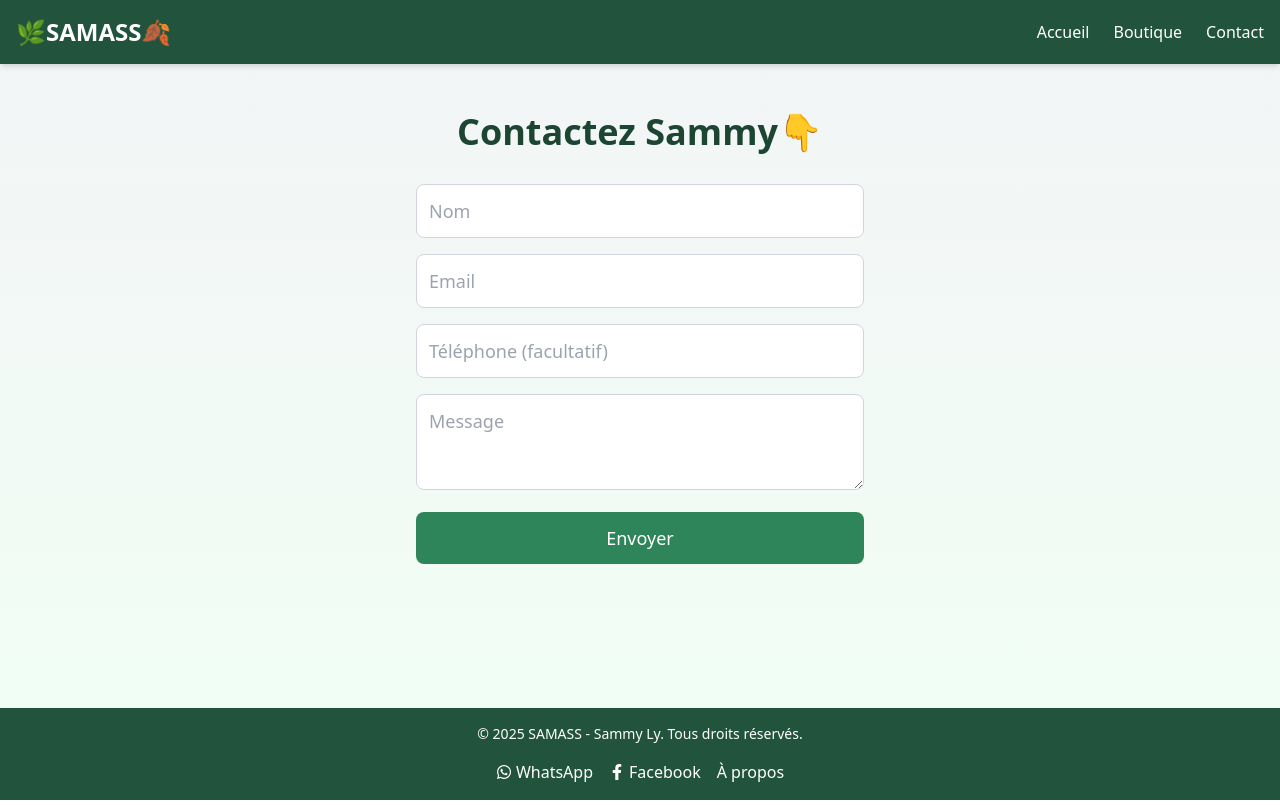
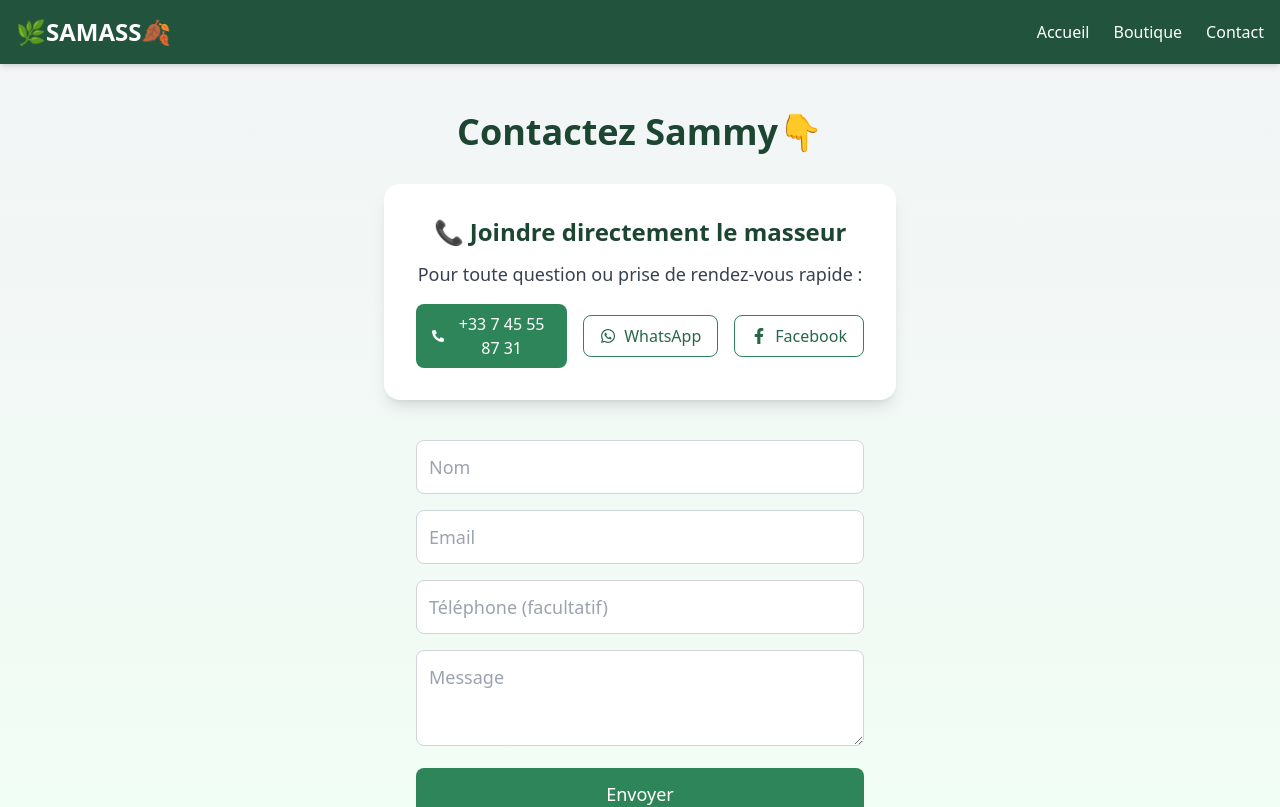
Before and after one commit to Alioune4002/samass-massage, a Next.js app in the folder frontend/: page /contact in a window 1280 px wide. Shown: the top 807 px of the page. Built offline with nearby package versions, Linux system fonts and the light colour scheme.

Commit message:
Ajouter log de débogage dans contact

```diff
--- a/frontend/app/components/Footer.tsx
+++ b/frontend/app/components/Footer.tsx
@@ -6,7 +6,7 @@ export default function Footer() {
     <footer className="bg-emerald-800 text-white text-center p-2 sm:p-4 w-full mt-auto">
       <p className="text-xs sm:text-sm mb-2 sm:mb-4">© 2025 SAMASS - Sammy Ly. Tous droits réservés.</p>
       <div className="space-x-2 sm:space-x-4 flex justify-center flex-wrap">
-        <a href="https://wa.me/33678500551" target="_blank" rel="noopener noreferrer" className="hover:text-emerald-200 text-sm sm:text-base flex items-center">
+        <a href="https://wa.me/33745558731" target="_blank" rel="noopener noreferrer" className="hover:text-emerald-200 text-sm sm:text-base flex items-center">
           <FaWhatsapp className="mr-1" /> WhatsApp
         </a>
         <a href="https://www.facebook.com/share/1GW8VSe5Jt/?mibextid=wwXIfr" target="_blank" rel="noopener noreferrer" className="hover:text-emerald-200 text-sm sm:text-base flex items-center">
--- a/frontend/app/contact/page.tsx
+++ b/frontend/app/contact/page.tsx
@@ -5,6 +5,7 @@ import { useState } from 'react';
 import axios from 'axios';
 import Navbar from '../components/Navbar';
 import Footer from '../components/Footer';
+import { FaPhoneAlt, FaWhatsapp, FaFacebookF } from 'react-icons/fa';
 
 export default function Contact() {
   const [name, setName] = useState('');
@@ -15,6 +16,7 @@ export default function Contact() {
 
   const handleSubmit = async (e: React.FormEvent) => {
     e.preventDefault();
+    console.log('Formulaire soumis:', { name, email, phone, message }); // Débogage
     try {
       const formData = new URLSearchParams();
       formData.append('name', name);
@@ -22,7 +24,7 @@ export default function Contact() {
       formData.append('phone', phone);
       formData.append('message', message);
 
-      const res = await axios.post('http://127.0.0.1:8000/api/contact/', formData, {
+      const res = await axios.post('https://samass-massage.onrender.com/api/contact/', formData, {
         headers: { 'Content-Type': 'application/x-www-form-urlencoded' },
       });
       setResponse(res.data.message);
@@ -46,7 +48,48 @@ export default function Contact() {
       <Navbar />
       <main className="flex-grow">
         <section className="container mx-auto py-8 px-4 sm:py-12 sm:px-6">
-          <h1 className="text-3xl sm:text-4xl font-bold text-emerald-900 mb-6 sm:mb-8 text-center">Contactez Sammy👇</h1>
+          <h1 className="text-3xl sm:text-4xl font-bold text-emerald-900 mb-6 sm:mb-8 text-center">
+            Contactez Sammy👇
+          </h1>
+
+          {/* Bloc de contact direct */}
+          <div className="bg-white rounded-2xl shadow-lg p-5 sm:p-8 mb-10 max-w-lg mx-auto text-center">
+            <h2 className="text-2xl font-semibold text-emerald-900 mb-3">
+              📞 Joindre directement le masseur
+            </h2>
+            <p className="text-gray-700 mb-4 text-base sm:text-lg">
+              Pour toute question ou prise de rendez-vous rapide :
+            </p>
+
+            <div className="flex flex-col sm:flex-row items-center justify-center gap-3 sm:gap-4">
+              <a
+                href="tel:+33745558731"
+                className="flex items-center justify-center gap-2 bg-emerald-600 text-white px-4 py-2 rounded-lg hover:bg-emerald-700 transition"
+              >
+                <FaPhoneAlt /> +33 7 45 55 87 31
+              </a>
+
+              <a
+                href="https://wa.me/33745558731"
+                target="_blank"
+                rel="noopener noreferrer"
+                className="flex items-center justify-center gap-2 border border-emerald-600 text-emerald-700 px-4 py-2 rounded-lg hover:bg-emerald-50 transition"
+              >
+                <FaWhatsapp /> WhatsApp
+              </a>
+
+              <a
+                href="https://www.facebook.com/share/1GW8VSe5Jt/?mibextid=wwXIfr"
+                target="_blank"
+                rel="noopener noreferrer"
+                className="flex items-center justify-center gap-2 border border-emerald-600 text-emerald-700 px-4 py-2 rounded-lg hover:bg-emerald-50 transition"
+              >
+                <FaFacebookF /> Facebook
+              </a>
+            </div>
+          </div>
+
+          {/* Formulaire existant */}
           <div className="max-w-xs sm:max-w-md mx-auto">
             <form onSubmit={handleSubmit} className="space-y-4">
               <input
@@ -86,7 +129,10 @@ export default function Contact() {
                 Envoyer
               </button>
             </form>
-            {response && <p className="mt-4 text-center text-gray-700 text-base sm:text-lg">{response}</p>}
+
+            {response && (
+              <p className="mt-4 text-center text-gray-700 text-base sm:text-lg">{response}</p>
+            )}
           </div>
         </section>
       </main>
```
